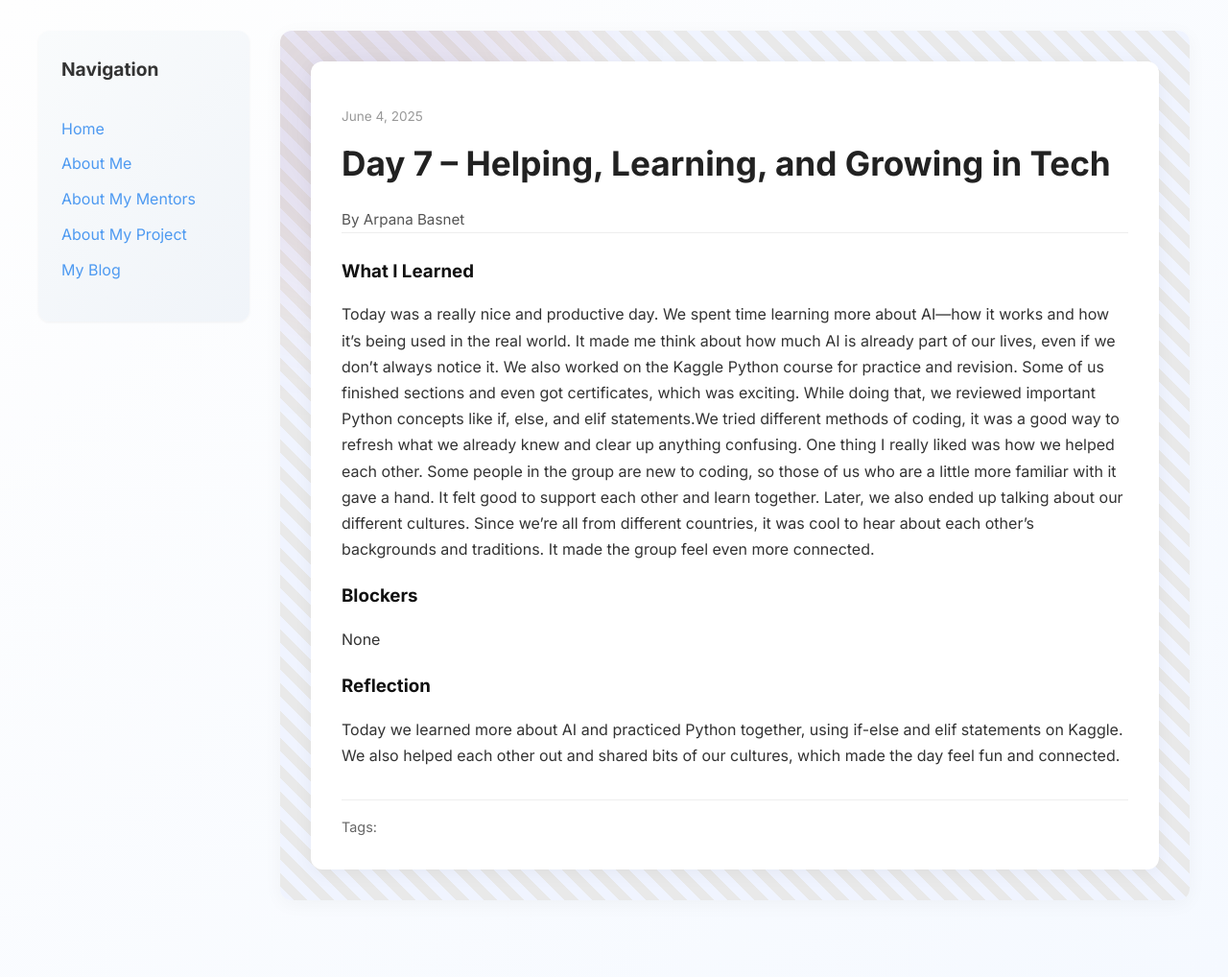
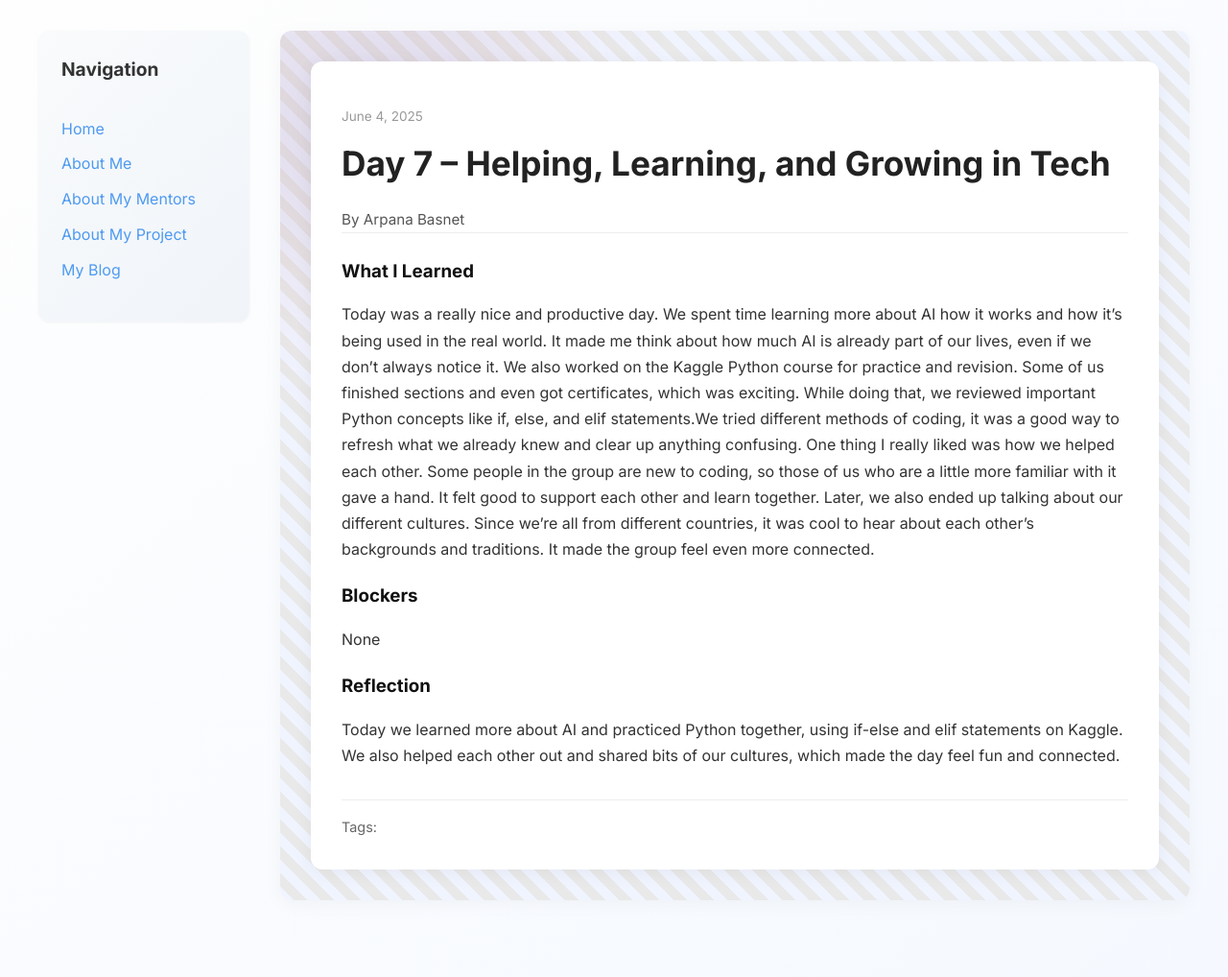
Before and after one commit to arbas1/arbas1.github.io, a Jekyll site: the page built from _posts/2025-06-04-day-7.md, in a window 1280 px wide. Shown: the whole page at 96% size. Built offline with Jekyll 4.4.1, drawn with Linux system fonts in a browser that asks for light colours.

Commit message:
Update 2025-06-04-day-7.md

```diff
--- a/_posts/2025-06-04-day-7.md
+++ b/_posts/2025-06-04-day-7.md
@@ -7,7 +7,7 @@ permalink: /day7.html
 tags: []
 
 what_i_learned: |
- Today was a really nice and productive day. We spent time learning more about AI—how it works and how it’s being used in the real world. It made me think about how much AI is already part of our lives, even if we don’t always notice it.
+ Today was a really nice and productive day. We spent time learning more about AI how it works and how it’s being used in the real world. It made me think about how much AI is already part of our lives, even if we don’t always notice it.
  We also worked on the Kaggle Python course for practice and revision. Some of us finished sections and even got certificates, which was exciting. While doing that, we reviewed important Python concepts like if, else, and elif statements.We tried different methods of coding, it was a good way to refresh what we already knew and clear up anything confusing.
  One thing I really liked was how we helped each other. Some people in the group are new to coding, so those of us who are a little more familiar with it gave a hand. It felt good to support each other and learn together.
  Later, we also ended up talking about our different cultures. Since we’re all from different countries, it was cool to hear about each other’s backgrounds and traditions. It made the group feel even more connected.
```
